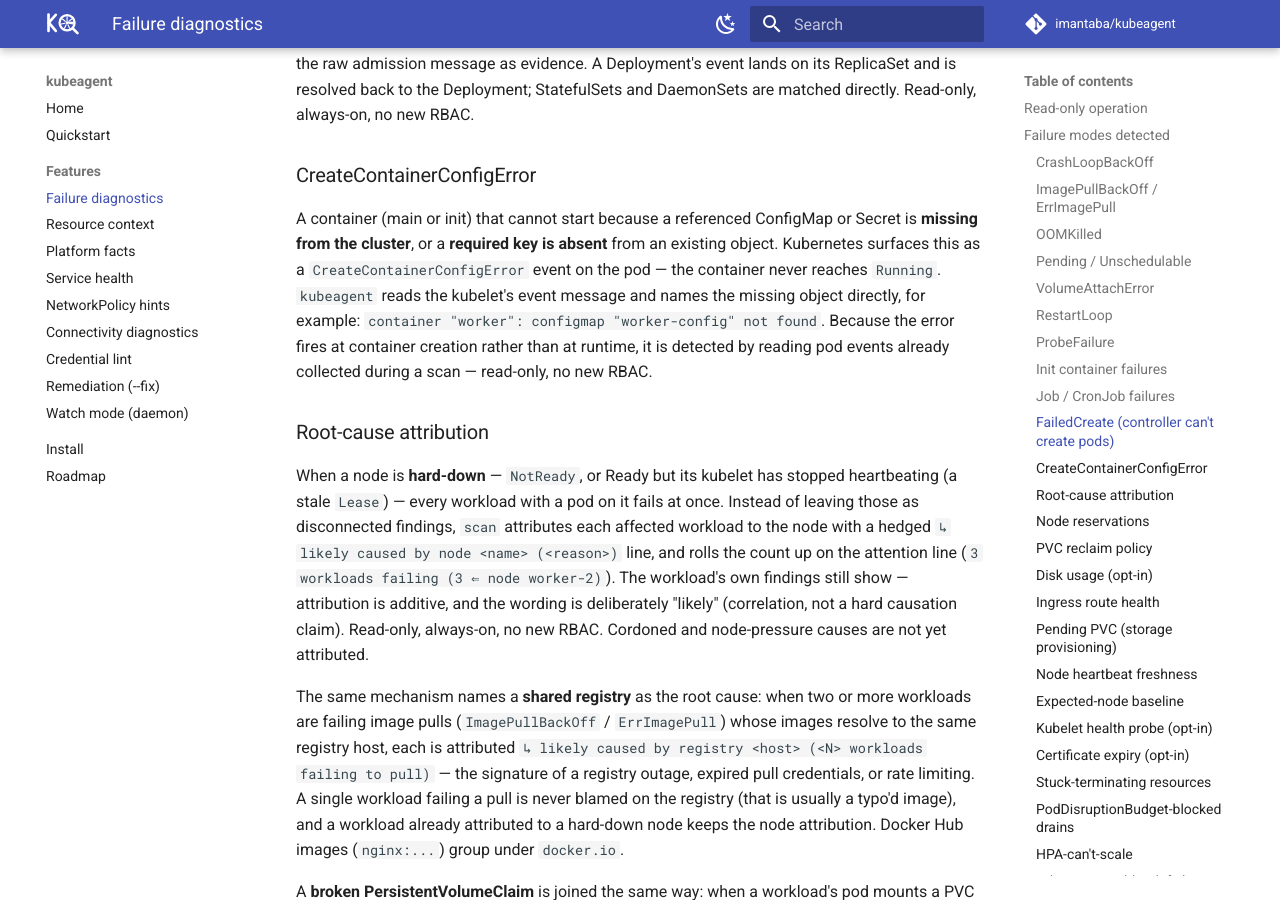
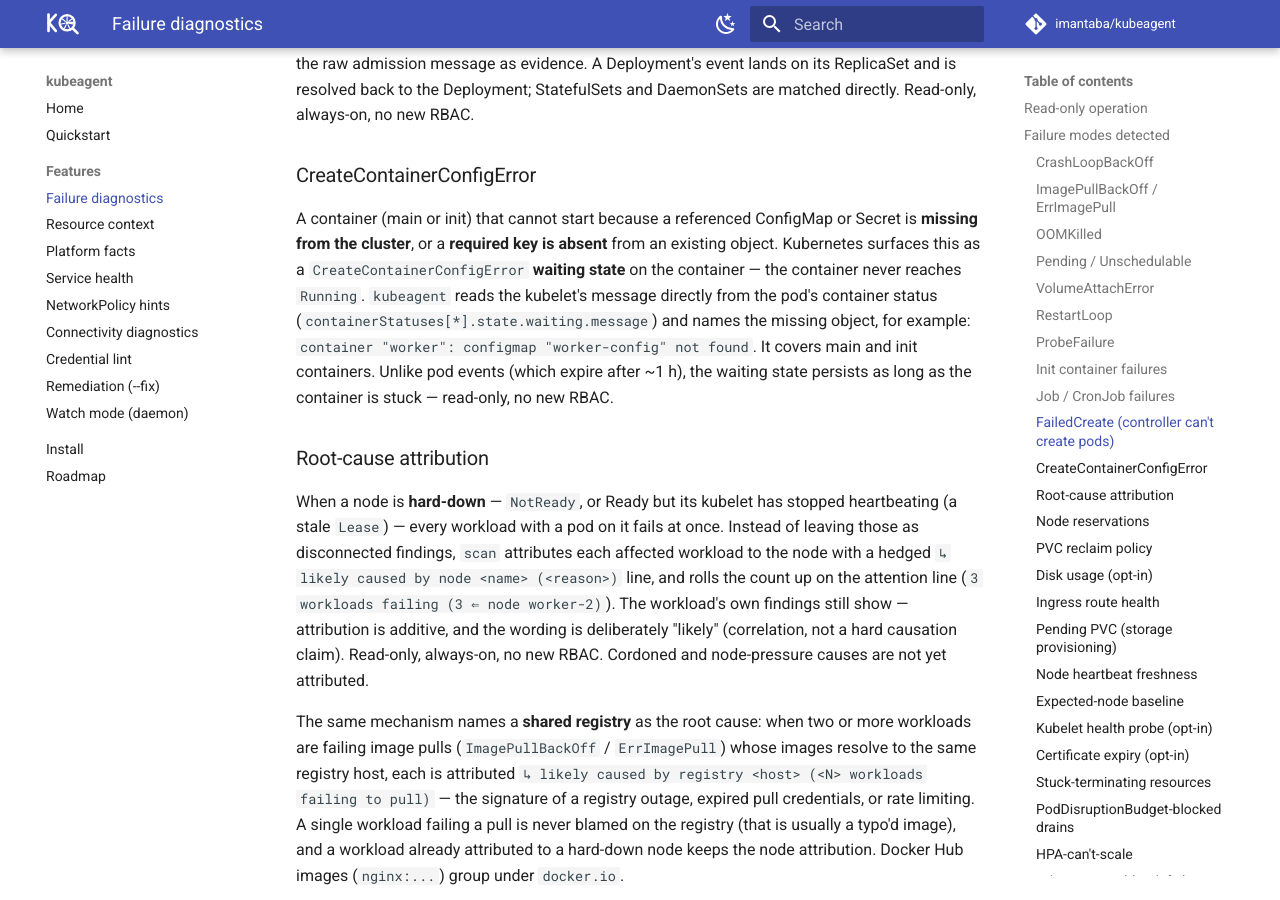
Before and after one commit to imantaba/kubeagent, an MkDocs documentation site: the page built from website/docs/features/diagnostics.md, in a window 1280 px wide and 900 px high, scrolled down 2543 px. Built offline with MkDocs 1.6.1 and Material for MkDocs 9.7.7, drawn with Linux system fonts in a browser that asks for light colours; comment, search, counter and statistics services are not loaded.

Commit message:
docs: correct CreateContainerConfigError mechanism (container status, not events)

```diff
--- a/website/docs/features/diagnostics.md
+++ b/website/docs/features/diagnostics.md
@@ -107,12 +107,14 @@ are matched directly. Read-only, always-on, no new RBAC.
 
 A container (main or init) that cannot start because a referenced ConfigMap or
 Secret is **missing from the cluster**, or a **required key is absent** from an
-existing object. Kubernetes surfaces this as a `CreateContainerConfigError` event
-on the pod — the container never reaches `Running`. `kubeagent` reads the
-kubelet's event message and names the missing object directly, for example:
-`container "worker": configmap "worker-config" not found`. Because the error
-fires at container creation rather than at runtime, it is detected by reading pod
-events already collected during a scan — read-only, no new RBAC.
+existing object. Kubernetes surfaces this as a `CreateContainerConfigError`
+**waiting state** on the container — the container never reaches `Running`.
+`kubeagent` reads the kubelet's message directly from the pod's container status
+(`containerStatuses[*].state.waiting.message`) and names the missing object, for
+example: `container "worker": configmap "worker-config" not found`. It covers
+main and init containers. Unlike pod events (which expire after ~1 h), the
+waiting state persists as long as the container is stuck — read-only, no new
+RBAC.
 
 ### Root-cause attribution
 
```
